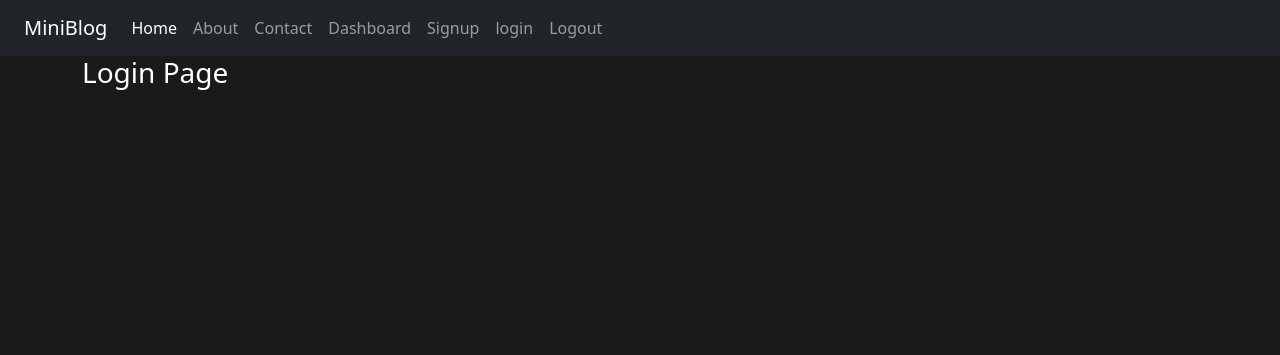
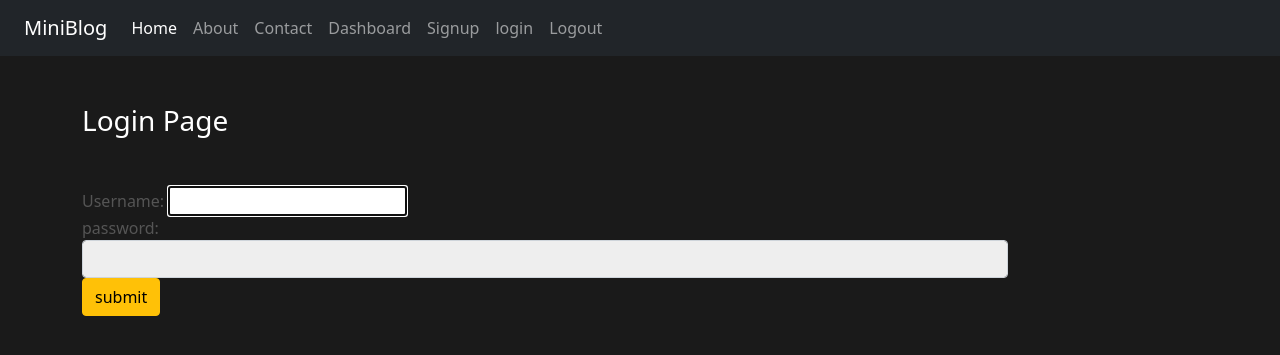
Before and after one commit to mazharul-miraz/DjangoMinimalBlog, a Django app: page /login/ in a window 1280 px wide. Shown: the top 355 px of the page. Run offline with Django 3.2, Linux system fonts and the light colour scheme; some libraries are stand-ins or nearby versions.

Commit message:
log buug detected

```diff
--- a/blog/form.py
+++ b/blog/form.py
@@ -21,5 +21,5 @@ class SignUpForm(UserCreationForm):
 
 
 class LoginForm(AuthenticationForm):
-    username = UsernameField(widget=forms.TextInput(attrs={'class':'form-control', 'autofocus':True})),
+    username = UsernameField(widget=forms.TextInput(attrs={'autofocus': True, 'class':'form-control'})),
     password = forms.CharField(label=("password"), strip=False, widget=forms.PasswordInput(attrs={'class':'form-control', 'autofocus':True, 'autocomplete':'current-password'}))
--- a/blog/views.py
+++ b/blog/views.py
@@ -1,5 +1,5 @@
 from django.shortcuts import render
-from .form import SignUpForm
+from .form import SignUpForm, LoginForm
 
 # Create your views here.
 
@@ -19,7 +19,8 @@ def dashboard(request):
     return render (request,"dashboard.html")
 
 def login(request):
-    return render (request,"login.html")
+    form = LoginForm()
+    return render (request,"login.html",{'form':form} )
 
 def logout(request):
     return render (request,"logout.html")
--- a/templates/about.html
+++ b/templates/about.html
@@ -2,7 +2,7 @@
 {% load static %}
 {% block content %}
 <div class = "col-sm-10">
-    <h3 class="text-white ">About Page</h3>
+    <h3 class="text-white my-5">About Page</h3>
     <div class="jumbotron jumbotron-fluid">
         <div class="container">
         <h1 class="display-4">About Us</h1>
--- a/templates/contact.html
+++ b/templates/contact.html
@@ -3,7 +3,7 @@
 {% block content %}
 
 <div class="col-sm-10">
-    <h3 class="text-white ">Contact Page</h3>
+    <h3 class="text-white my-5">Contact Page</h3>
     <form class="row g-3">
         <div class="col-md-6">
             <label for="inputName" class="form-label">Name</label>
--- a/templates/dashboard.html
+++ b/templates/dashboard.html
@@ -1,7 +1,7 @@
 {% extends 'base.html' %}
 {% load static %}
 {% block content %}
-<div class = "col-sm-10">
+<div class = "col-sm-10 my-5">
     <h3 class="text-white ">Dashboard ... Wellcome Admin</h3>
 </div>
 
--- a/templates/login.html
+++ b/templates/login.html
@@ -2,7 +2,23 @@
 {% load static %}
 {% block content %}
 <div class = "col-sm-10">
-    <h3 class="text-white ">Login Page</h3>
+    <h3 class="text-white my-5">Login Page</h3>
+
+    <form action="" method="post" novalidate>
+        {% csrf_token %}
+        {% for fm in form %}
+            <div class="form-group">
+                {{fm.label_tag}} {{fm}} {{fm.errors|striptags}}
+            </div>
+        {% endfor %}
+
+        <input type="submit" value="submit" class="btn btn-warning" value="Login">
+        {% if form.non_field_errors %}
+            {% for error in form.non_field_errors %}
+            <p>{{error}}</p>
+            {% endfor %}
+        {% endif %}
+    </form>
 </div>
 
 {% endblock content %}
--- a/templates/signup.html
+++ b/templates/signup.html
@@ -2,7 +2,7 @@
 {% load static %}
 {% block content %}
 <div class = "col-sm-10">
-    <h3 class="text-white ">Signup Page</h3>
+    <h3 class="text-white my-5">Signup Page</h3>
     <form action="" method="post">
         {% csrf_token %}
         {% for fm in form %}
```
